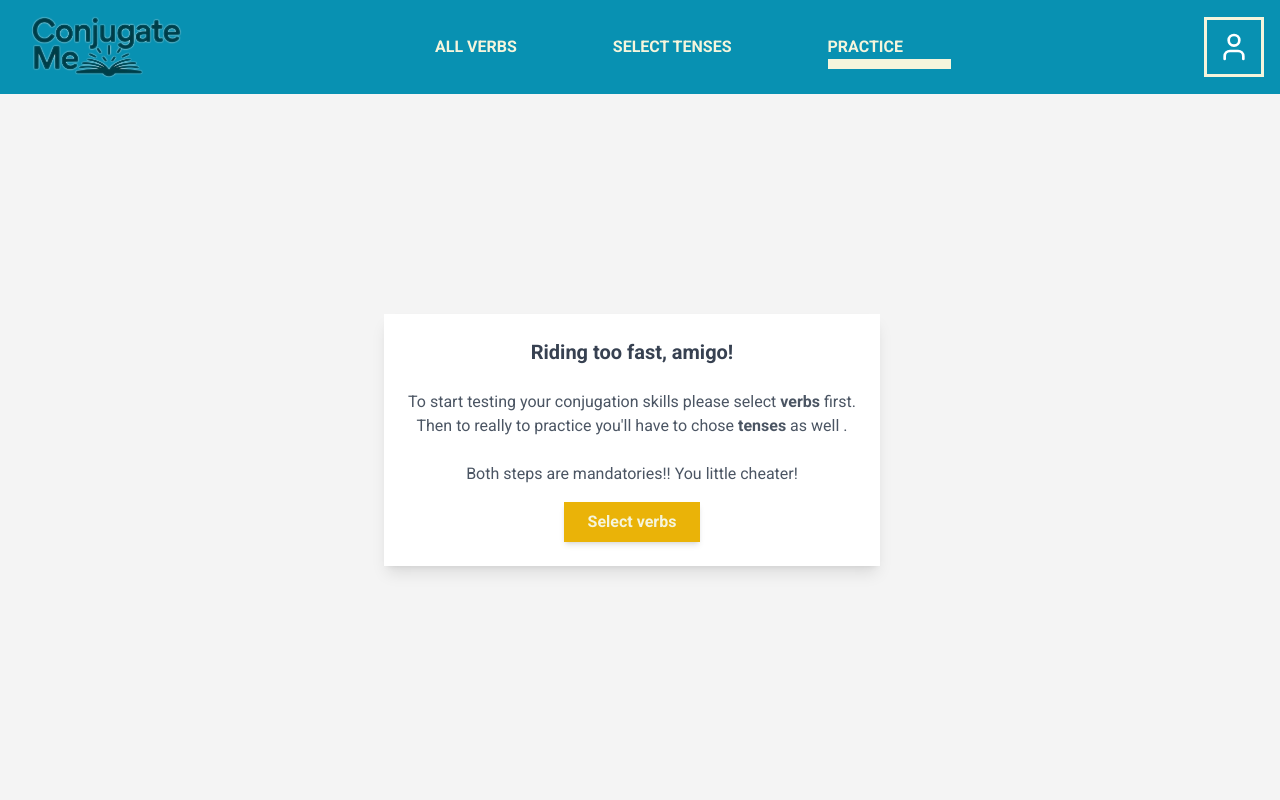
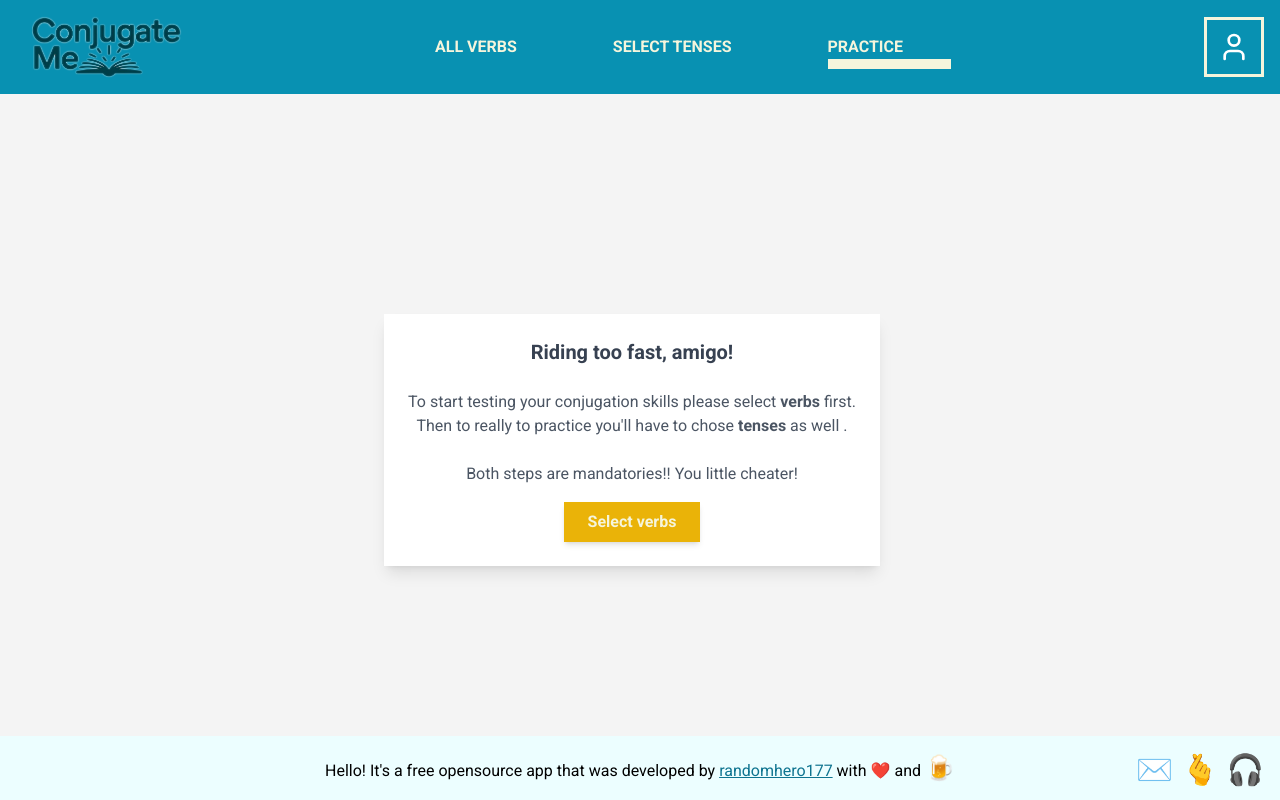
Before and after one commit to randomhero177/conjugate-me, a Next.js app: page /practice-selected in a window 1280 px wide. Built offline with nearby package versions, Linux system fonts and the light colour scheme; a web font is replaced by a local one.

Commit message:
CME-32: add Footer

```diff
--- a/src/app/practice-selected/page.tsx
+++ b/src/app/practice-selected/page.tsx
@@ -11,6 +11,7 @@ import getRandomInRange from "@/util/getRandom";
 import getKeyByValue from "@/util/getKeyByValue";
 import ChipItem from "@/components/ChipItem";
 import ClearAllVerbs from "@/components/ClearAllVerbs";
+import FooterContact from "@/components/FooterContact";
 import { PagesUrl } from "@/data/urls";
 import { removeVerb } from "@/store/modules/selectedVerbsSlice";
 import { removeTense } from "@/store/modules/selectedTensesSlice";
@@ -214,6 +215,7 @@ export default function PracticeSelected() {
           </div>
         </div>
       )}
+      <FooterContact />
     </div>
   );
 }
--- a/src/components/FooterContact.tsx
+++ b/src/components/FooterContact.tsx
@@ -1,17 +1,50 @@
+import UiTooltip from "@/components/UiTooltip";
+
 const FooterContact = () => {
   return (
-    <div className="footer-contact flex justify-center text-center py-4 bg-cyan-50">
-      <div className="container">
-        <div>
-          Hello! It's a free opensource app that was developed with ❤️ and{" "}
-          <span className="text-2xl">🍺</span> by{" "}
+    <div className="footer-contact lg:flex flex-1 justify-center text-center py-4 bg-cyan-50">
+      <div className="flex-1">
+        Hello! It's a free opensource app that was developed by{" "}
+        <a
+          href="https://github.com/randomhero177"
+          target="_blank"
+          className="text-cyan-700 underline"
+        >
+          randomhero177
+        </a>{" "}
+        with&nbsp;❤️ and&nbsp;<span className="text-2xl">🍺</span>
+      </div>
+      <div className="flex footer-contact__icons pe-4 text-center justify-center mt-2 lg:mt-0">
+        <UiTooltip text="Have something to say? Leeve some feedback">
           <a
-            href="https://github.com/randomhero177"
-            className="text-cyan-700 underline"
+            href="https://forms.gle/vSBNHNh5M4HdL83D8"
+            target="_blank"
+            className="text-3xl"
+            rel="noopener noreferrer"
           >
-            randomhero177
+            ✉️
           </a>
-        </div>
+        </UiTooltip>
+        <UiTooltip text="Like the app? Feel free to buy me a beer">
+          <a
+            href="https://paypal.me/randomhero177"
+            target="_blank"
+            className="ml-2 text-3xl"
+            rel="noopener noreferrer"
+          >
+            🫰
+          </a>
+        </UiTooltip>
+        <UiTooltip text="Check out some of my music">
+          <a
+            href="https://open.spotify.com/artist/4rRIYs9j2BA6UgIpP8l35u"
+            target="_blank"
+            className="ml-2 text-3xl"
+            rel="noopener noreferrer"
+          >
+            🎧
+          </a>
+        </UiTooltip>
       </div>
     </div>
   );
--- a/src/styles/footer.scss
+++ b/src/styles/footer.scss
@@ -3,4 +3,16 @@
   bottom: 0;
   left: 0;
   right: 0;
+  &__icons {
+
+  }
 }
+
+@media screen and (min-width: 992px) {
+  .footer-contact {
+    &__icons {
+      position: absolute;
+      right: 0;
+    }
+  }
+}
```
